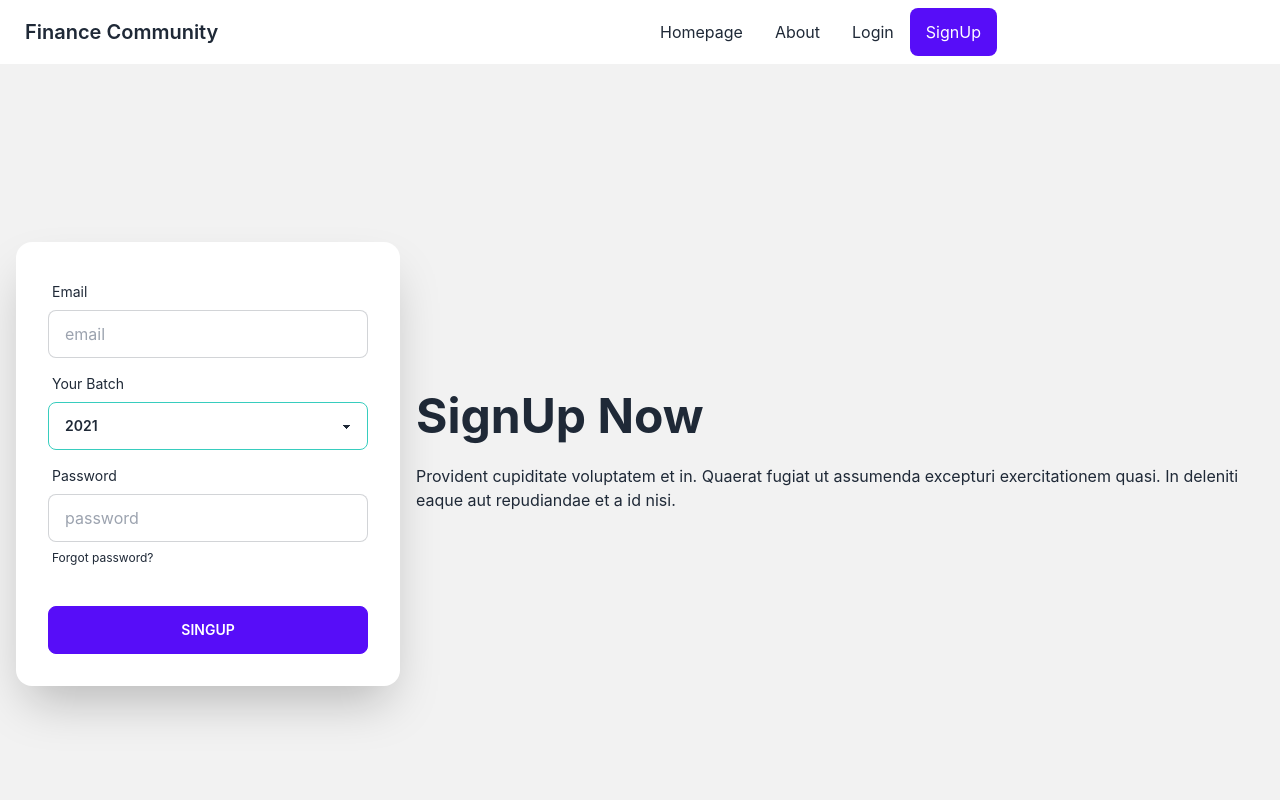
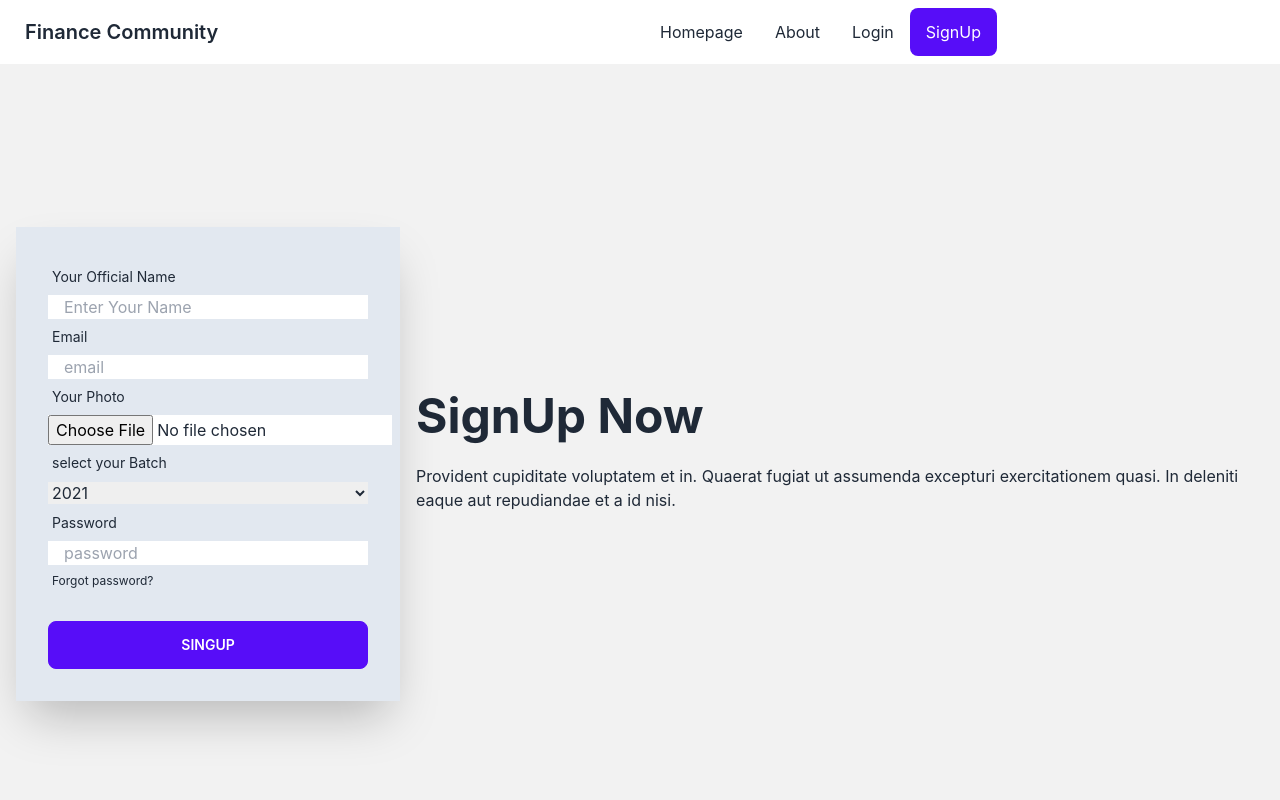
Before and after one commit to MohammadNasir520/financeCommunity-client, a React (Create React App) app: page /signUp in a window 1280 px wide. Shown: the top 800 px of the page. Built offline with nearby package versions, Linux system fonts and the light colour scheme.

Commit message:
image host to image bb and post to mongodb

```diff
--- a/src/Shared/SignUp/SignUp.js
+++ b/src/Shared/SignUp/SignUp.js
@@ -1,20 +1,54 @@
-import React from 'react';
+import React, { useState } from 'react';
 
 const SignUp = () => {
+    //imagebb key
+    const imageBBHostKey = process.env.REACT_APP_ImageBBhost_key;
+    console.log(imageBBHostKey)
+
+    // onchange image state
+    const [stateImage, setImage] = useState([])
+    const handleImage = event => {
+        setImage(event.target.files)
+    }
+
+    // Image url
+    const [imageUrl, setImageUrl] = useState('')
+    console.log(imageUrl)
     const handleSignUp = event => {
         event.preventDefault();
+
         const form = event.target;
+        const name = form.name.value;
         const email = form.email.value;
         const batch = form.batch.value;
         const password = form.password.value;
 
-        console.log(email, batch, password)
+        const image = stateImage[0]
+
+        const formData = new FormData()
+        formData.append("image", image)
+        const url = `https://api.imgbb.com/1/upload?expiration=600&key=${imageBBHostKey}`
+        fetch(url, {
+            method: 'POST',
+            body: formData
+        })
+            .then(res => res.json())
+            .then(imgData => {
+                if (imgData.success) {
+
+                    setImageUrl(imgData.data.url)
+                    console.log(imgData.data.url)
+                }
+            })
+        console.log(email, batch, password, image)
 
 
         const student = {
+            name,
             email,
             batch,
-            password
+            imageUrl,
+            password,
         }
         fetch(`http://localhost:5000/students`, {
             method: 'POST',
@@ -26,6 +60,9 @@ const SignUp = () => {
             .then(res => res.json())
             .then(data => {
                 console.log(data)
+                if (data.acknowledged) {
+                    form.reset()
+                }
             })
     }
     return (
@@ -36,21 +73,40 @@ const SignUp = () => {
                         <h1 className="text-5xl font-bold">SignUp Now</h1>
                         <p className="py-6">Provident cupiditate voluptatem et in. Quaerat fugiat ut assumenda excepturi exercitationem quasi. In deleniti eaque aut repudiandae et a id nisi.</p>
                     </div>
+
+
                     <div className="card flex-shrink-0 w-full max-w-sm shadow-2xl bg-base-100">
                         <form onSubmit={handleSignUp}>
-                            <div className="card-body">
+                            <div className="card-body bg-slate-200 gap-0">
+
+                                <div className="form-control">
+                                    <label className="label">
+                                        <span className="label-text">Your Official Name</span>
+                                    </label>
+                                    <input name='Name' type="text" placeholder="Enter Your Name" required className='px-4' />
+                                </div>
+
+
                                 <div className="form-control">
                                     <label className="label">
                                         <span className="label-text">Email</span>
                                     </label>
-                                    <input name='email' type="text" placeholder="email" className="input input-bordered" required />
+                                    <input name='email' type="text" placeholder="email" className='px-4' required />
+                                </div>
+
+
+                                <div >
+                                    <label className="label">
+                                        <span className="label-text">Your Photo</span>
+                                    </label>
+                                    <input name='file' type="file" required className=' bg-white' onChange={handleImage} />
                                 </div>
 
                                 <div>
                                     <label className="label">
-                                        <span className="label-text">Your Batch</span>
+                                        <span className="label-text"> select your Batch</span>
                                     </label>
-                                    <select name='batch' className="select select-accent w-full max-w-xs" required>
+                                    <select name='batch' className=" w-full max-w-xs" required placeholder='Select Your Batch'>
                                         <option disabled >Select Your Batch</option>
 
                                         <option>2021</option>
@@ -74,17 +130,21 @@ const SignUp = () => {
 
                                     </select>
                                 </div>
+
+
                                 <div className="form-control">
                                     <label className="label">
                                         <span className="label-text">Password</span>
                                     </label>
-                                    <input name='password' type="text" placeholder="password" className="input input-bordered" required />
+                                    <input name='password' type="text" placeholder="password" requi className='px-4' ed />
                                     <label className="label">
                                         <a href="#" className="label-text-alt link link-hover">Forgot password?</a>
                                     </label>
                                 </div>
+
+
                                 <div className="form-control mt-6">
-                                    <button className="btn btn-primary">SingUp</button>
+                                    <button type='submit' className="btn btn-primary">SingUp</button>
                                 </div>
                             </div>
 
```
